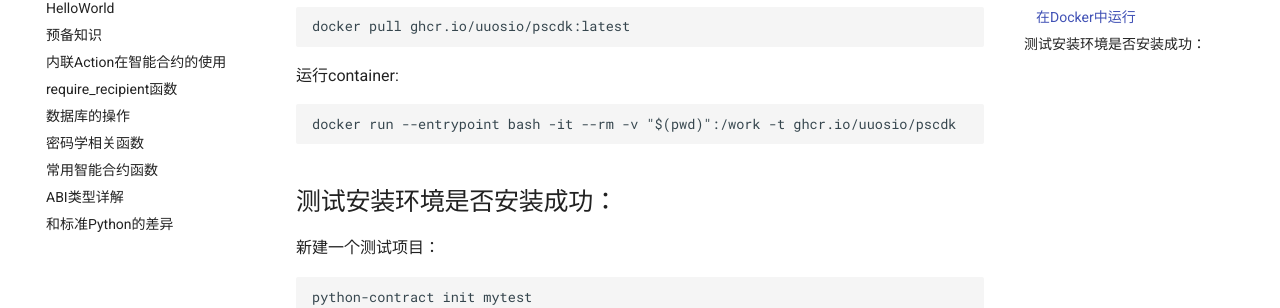
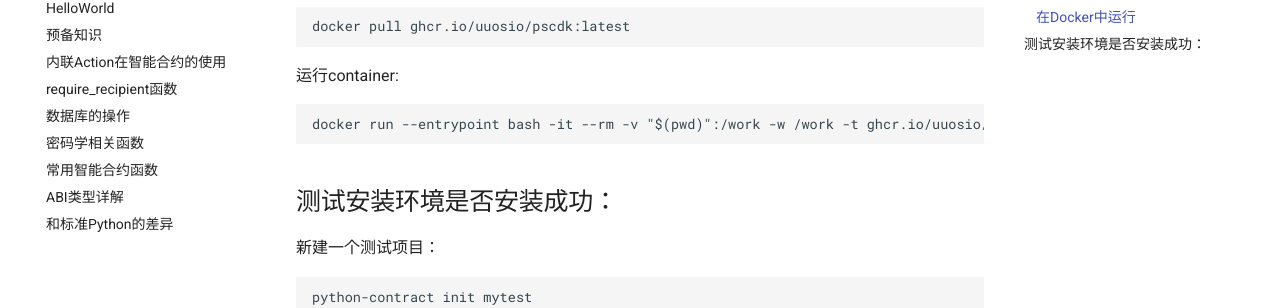
Before and after one commit to learnforpractice/pscdk-book, an MkDocs documentation site: the page built from docs/env.md, in a window 1280 px wide and 900 px high, scrolled down 558 px. Shown: the part 145-453 px from the top of the window. Built offline with MkDocs 1.6.1 and Material for MkDocs 9.7.7, drawn with Linux system fonts in a browser that asks for light colours.

Commit message:
Update docs

````diff
--- a/docs/env.md
+++ b/docs/env.md
@@ -31,7 +31,7 @@ docker pull ghcr.io/uuosio/pscdk:latest
 运行container:
 
 ```
-docker run --entrypoint bash -it --rm -v "$(pwd)":/work -t ghcr.io/uuosio/pscdk
+docker run --entrypoint bash -it --rm -v "$(pwd)":/work -w /work -t ghcr.io/uuosio/pscdk
 ```
 
 
--- a/mkdocs.yml
+++ b/mkdocs.yml
@@ -1,6 +1,7 @@
 site_name: Python Smart Contracts Development Cook Book
 plugins:
-    - chat
+    - chat:
+        docs_chat_endpoint: "https://127.0.0.1/chat"
 nav:
     - 'env.md'
     - 'helloworld.md'
````
